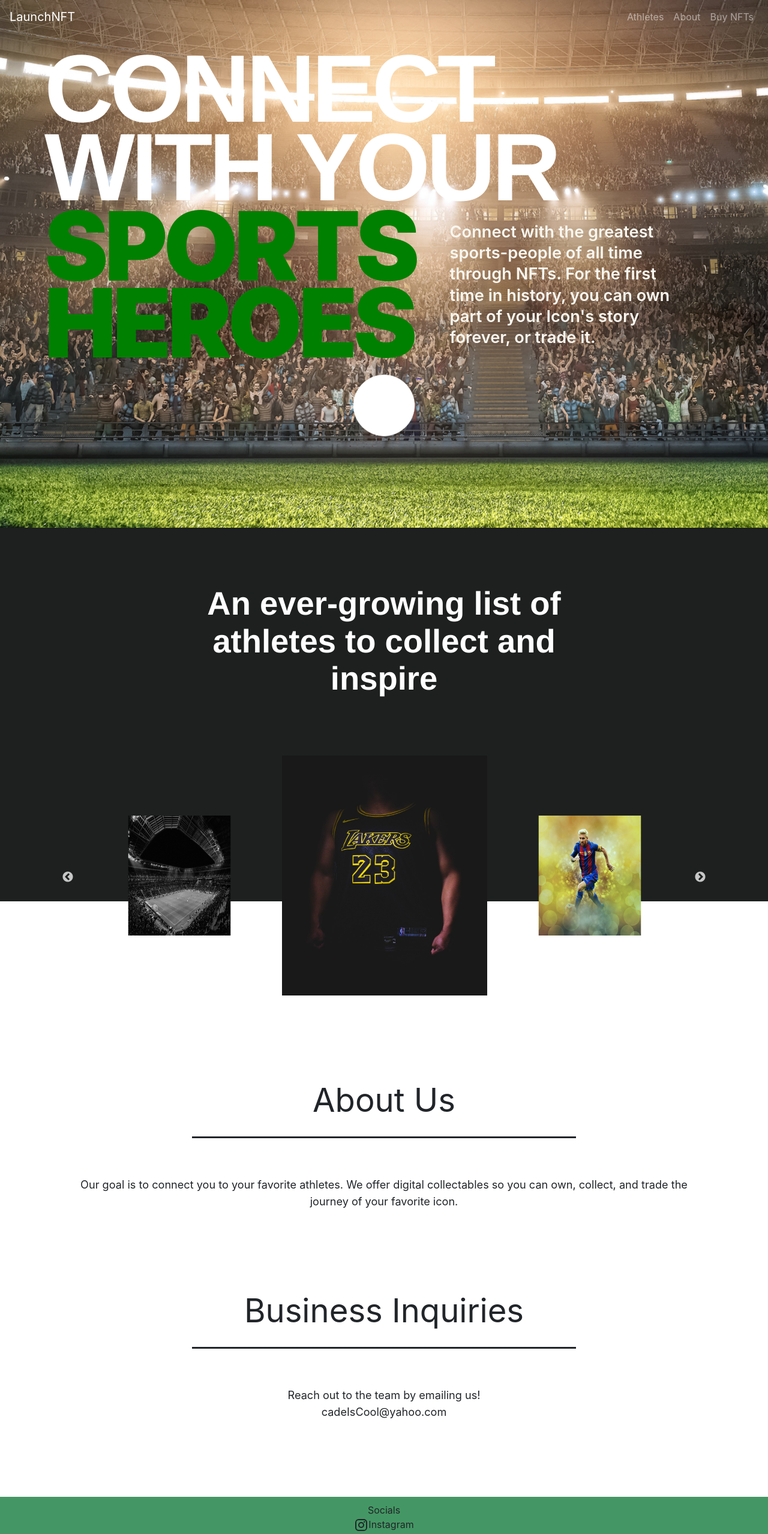
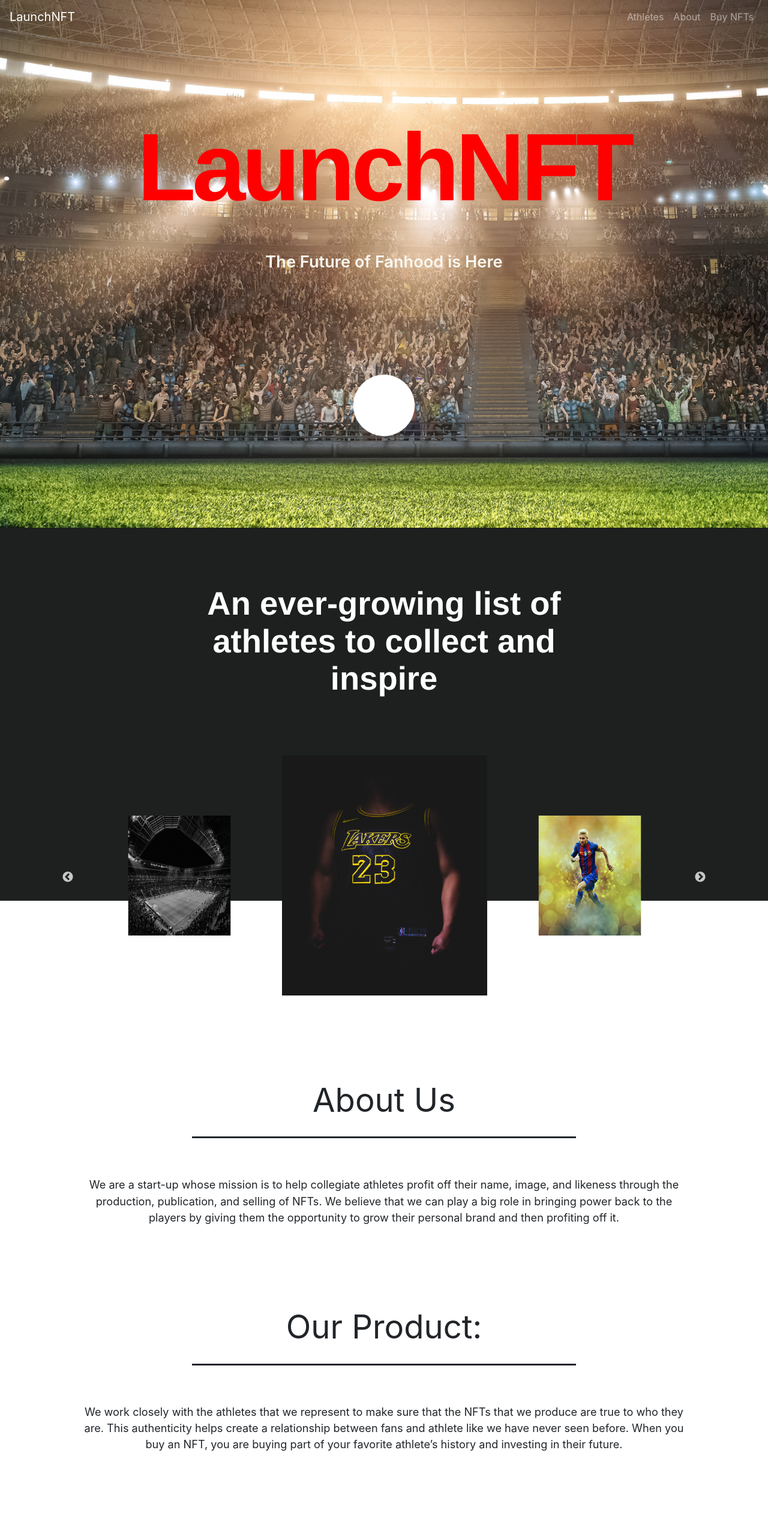
Before and after one commit to roberte777/nft, a Next.js app: page / in a window 1280 px wide. Shown: the top 2558 px of the page at 60% size. Built offline with nearby package versions, Linux system fonts and the light colour scheme.

Commit message:
added about us and our products, as well as changed landing view

```diff
--- a/pages/index.js
+++ b/pages/index.js
@@ -91,19 +91,14 @@
                 <motion.div animate="visible" initial="hidden" transition={{}} variants={container} >
                   <div>
                     <span className={styles.bigwords1}>
-                      <span>CONNECT </span> <br />
-                      <span style={{width:'100%'}}>WITH YOUR </span>
+                      <span>LaunchNFT </span> <br />
+                      {/* <span style={{width:'100%'}}>WITH YOUR </span> */}
                     </span>
                   </div>
                 </motion.div>
                 <div className={styles.topbottomtext}>
-                  <div className={styles.bigwords2}>
-                    SPORTS <br /> HEROES
-                  </div>
                   <div className={styles.smalltext}>
-                    Connect with the greatest sports-people of all time through NFTs.
-                    For the first time in history, you can own part of your Icon&apos;s story
-                    forever, or trade it.
+                    The Future of Fanhood is Here
                   </div>
                 </div>
 
@@ -142,7 +137,20 @@
           </div>
         </div>
         <div className={styles.aboutUsText}>
-          Our goal is to connect you to your favorite athletes. We offer digital collectables so you can own, collect, and trade the journey of your favorite icon.
+        We are a start-up whose mission is to help collegiate athletes profit off their name, image, and likeness through the production, publication, and selling of NFTs.
+        We believe that we can play a big role in bringing power back to the players by giving them the opportunity to grow their personal brand and then profiting off it.
+        </div>
+      </div>
+      <div className={styles.aboutUs}>
+        <div className={styles.aboutUsTitleContainer}>
+          <div className={styles.aboutUsTitle}>
+            Our Product:
+          </div>
+        </div>
+        <div className={styles.aboutUsText}>
+        We work closely with the athletes that we represent to make sure that the NFTs that we produce are true to who they are.
+        This authenticity helps create a relationship between fans and athlete like we have never seen before.
+        When you buy an NFT, you are buying part of your favorite athlete’s history and investing in their future.
         </div>
       </div>
       <div className={styles.businessInquiries}>
@@ -154,7 +162,7 @@
         <div className={styles.businessInquiriesText}>
           Reach out to the team by emailing us!
         <div>
-          cadeIsCool@yahoo.com
+          Cade@LaunchNFT.net
         </div>
         </div>
       </div>
--- a/styles/Home.module.css
+++ b/styles/Home.module.css
@@ -24,20 +24,22 @@
 }
 .landingcatcher {
     position: absolute;
-    top: 30%;
+    text-align: center;
+    top: 40%;
     left: 50%;
-    transform: translate(-50%, -30%);
+    transform: translate(-50%, -40%);
     max-width: 90%;
     width: 100%;
 }
 .landingtext {
     position: relative;
-    margin: 0 10px;
+    margin: 0 auto;
     display: flex;
+    flex-direction: column;
 }
 
 .textcontainer {
-    color: white;
+    color: red;
     font-size: 30px;
     display: block;
     position: relative;
@@ -58,16 +60,20 @@
 
 .topbottomtext {
     display: flex;
+    text-align: center;
 }
-.bigwords2 {
+/* .bigwords2 {
     width: 60%;
     font-size: var(--text-size);
     color: green;
     line-height: 0.8;
     font-weight: 1000;
     letter-spacing: -0.04em;
-}
+} */
 .smalltext {
+    margin-top: 50px;
+    width: 100%;
+    text-align: center;
     font-size: var(--small-text-size);
     line-height: 1.3;
     color: #F9F7F0;
@@ -110,7 +116,7 @@
 .featuredcarousel::before {
     content: '';
     position: absolute;
-    top: 0;
+    top: -1px;
     left: 0;
     display: block;
     height: 60%;
@@ -204,12 +210,7 @@
    .topbottomtext {
        flex-direction: column;
    }
-   .smalltext {
-    margin: 0;
-    padding-top: 10%;
-    padding-left: 1%;
-    padding-right: 20%;
-   }
+
 
 
 }
```
